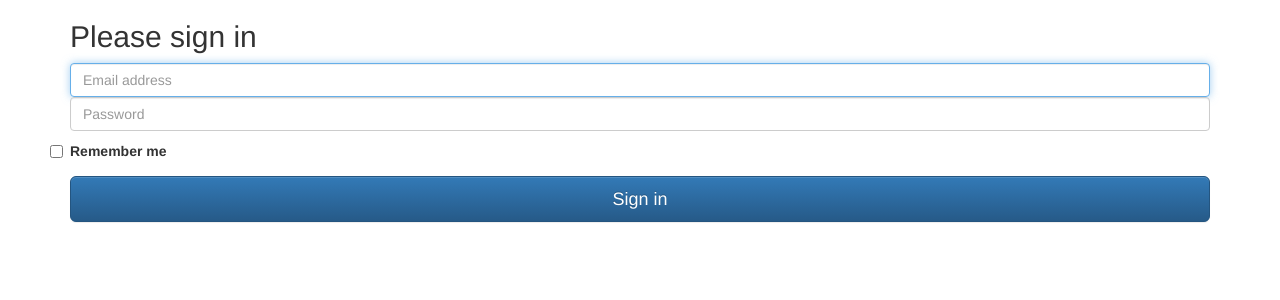
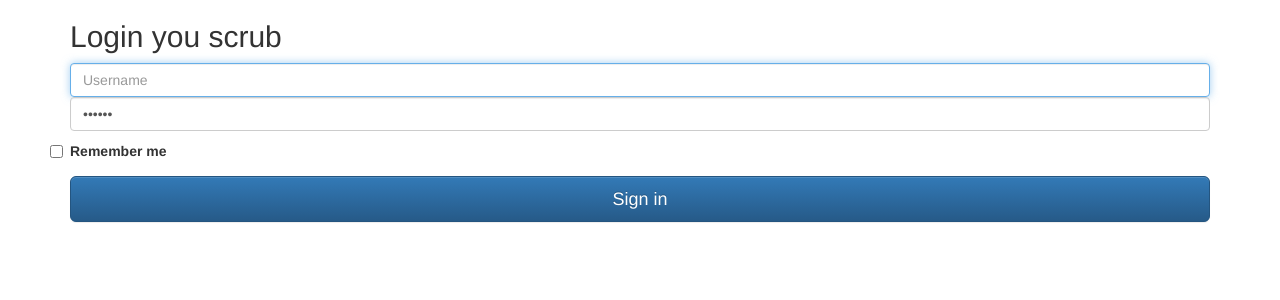
Before and after one commit to GIider/work-simulator, a Flask app: page /pages/login in a window 1280 px wide. Shown: the part 113-413 px from the top of the page. Run offline with Flask 2, Linux system fonts and the light colour scheme; style sheets or scripts are compiled from the project's sources; some libraries are stand-ins or nearby versions.

Commit message:
Rebuild login with fancy login template

```diff
--- a/src/app.py
+++ b/src/app.py
@@ -21,7 +21,12 @@ def index():
 @app.route('/pages')
 @app.route('/pages/<page>')
 def pages(page='index'):
-    return render_template('pages/{}.html'.format(page))
+    username = ''
+    if 'username' in session:
+        username = session['username']
+
+    return render_template('pages/{}.html'.format(page),
+                           username=username)
 
 
 @app.route('/pages/login', methods=['GET', 'POST'])
--- a/src/templates/pages/login.html
+++ b/src/templates/pages/login.html
@@ -1,29 +1,17 @@
 {% extends "main.html" %}
-
-{% block scrub %}
-<div class="container">
-  <h1>Login you scrub</h1>
-
-  {% if error %}
-    Login failed! {{ error }}
-  {% endif %}
-
-  <form action="login" method="post">
-    <label for="username">Username:</label>
-    <input type="text" id="username" name="username">
-    <input type="submit" value="Login">
-  </form>
-</div>
-{% endblock %}
 
 {% block content %}
 
-<form role="form">
-    <h2>Please sign in</h2>
+<form role="form" action="/pages/login" method="post">
+    <h2>Login you scrub</h2>
+
+    {% if error %}
+        Login failed! {{ error }}
+    {% endif %}
 
     <div class="form-group">
-        <input type="email" class="form-control" placeholder="Email address" required autofocus>
-        <input type="password" class="form-control" placeholder="Password" required>
+        <input type="text" class="form-control" placeholder="Username" name="username" required autofocus>
+        <input type="password" class="form-control" placeholder="Password" value="123lol" required>
         <label class="checkbox">
           <input type="checkbox" value="remember-me"> Remember me
         </label>
```
